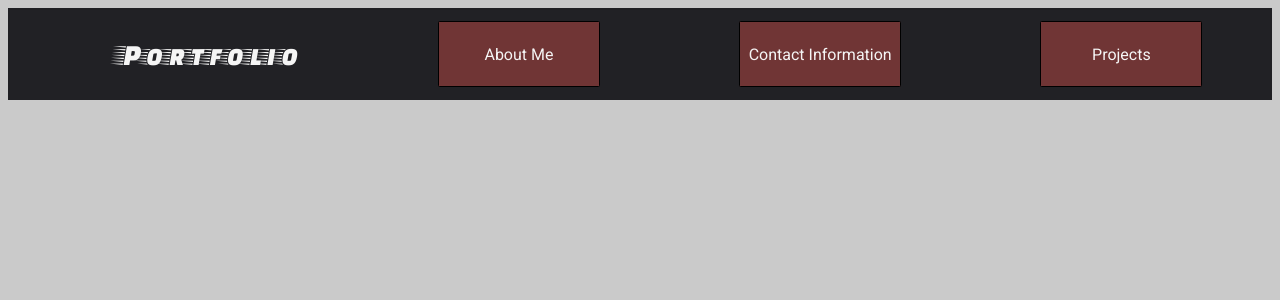
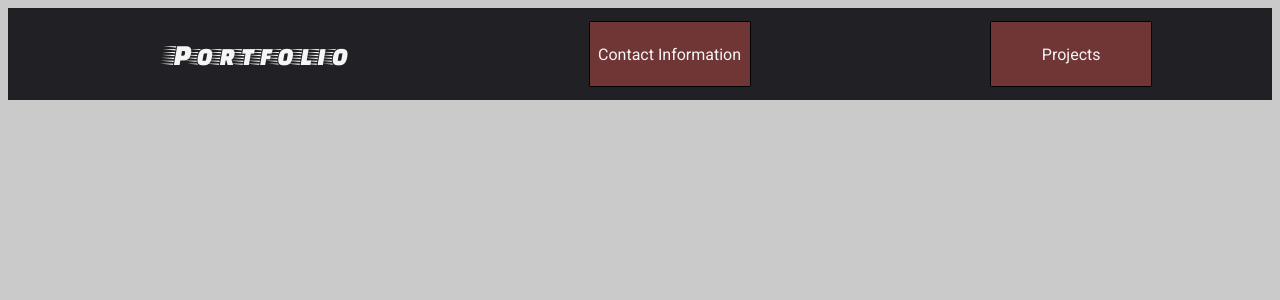
Before and after one commit to Jgriebel1990/my-portfolio, a React (Create React App) app: page / in a window 1280 px wide. Shown: the top 300 px of the page. Built offline with nearby package versions, Linux system fonts and the light colour scheme; a web font is replaced by a local one.

Commit message:
removed about me li in navbar component

```diff
--- a/src/Navbar.js
+++ b/src/Navbar.js
@@ -8,9 +8,6 @@ class Navbar extends Component{
             <nav>
                 <ul className='nav'>
                     <p className='navfont'>Portfolio</p>
-                    <li className='navitem'>
-                        <Link to='/aboutme'>About Me</Link>
-                    </li>
                     <li className='navitem'>
                         <Link to='/contact'>Contact Information</Link>
                     </li>
```
